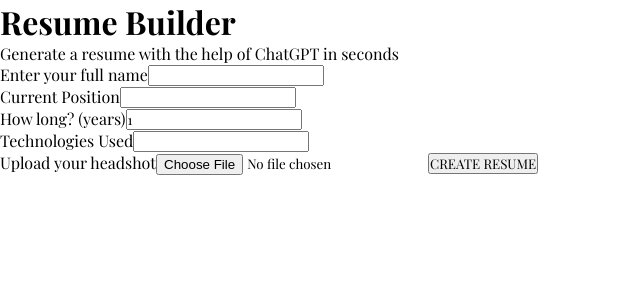
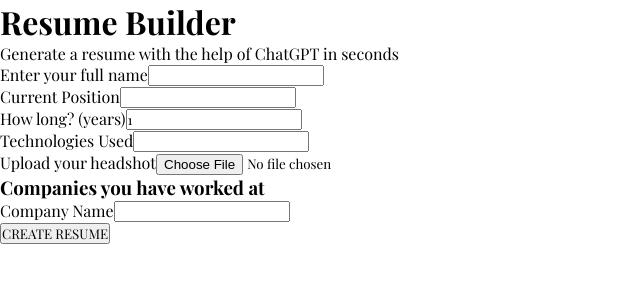
Before and after one commit to zacharyboelter/resume-builder, a React (Create React App) app in the folder client/: page / in a window 1280 px wide. Shown: the top 300 px of the page, without its empty margins (0-640 px from the left). Built offline with nearby package versions, Linux system fonts and the light colour scheme.

Commit message:
input field for update company, onChange function for update company name

```diff
--- a/client/src/components/Home.js
+++ b/client/src/components/Home.js
@@ -10,7 +10,7 @@
     const [currentTechnologies, setCurrentTechnologies] = useState('')
     const [headshot, setHeadshot] = useState(null)
     const [loading, setLoading] = useState(false)
-    const [companyInfo, setCompanyInfo] = useState([{ name: "", position: ""}])
+    const [companyInfo, setCompanyInfo] = useState([{ name: "", position: "" }])
 
     const handleFormSubmit = (e) => {
         e.preventDefault()
@@ -25,7 +25,7 @@
     }
 
     const handleCompanyInfo = (e) => {
-        setCompanyInfo([...companyInfo, {name: "", position: ""}])
+        setCompanyInfo([...companyInfo, { name: "", position: "" }])
     }
 
     //removes selected item from the list
@@ -37,7 +37,7 @@
 
     //updates selected item from the list
     const handleUpdateCompany = (e, index) => {
-        const {name, value} = e.target
+        const { name, value } = e.target
         const list = [...companyInfo]
         list[index, name] = value
         setCompanyInfo(list)
@@ -110,6 +110,22 @@
                     accept='image/x-png,image/jpeg'
                     onChange={(e) => setHeadshot(e.target.files[0])}
                 />
+
+                <h3>Companies you have worked at</h3>
+
+                {companyInfo.map((company, index) => (
+                    <div className='nestedContainer' key={index}>
+                        <div className='companies'>
+                            <label htmlFor="name">Company Name</label>
+                            <input
+                                type="text"
+                                name='name'
+                                required
+                                onChange={(e) => handleUpdateCompany(e, index)}
+                            />
+                        </div>
+                    </div>
+                ))}
                 <button>CREATE RESUME</button>
             </form>
         </div>
```
